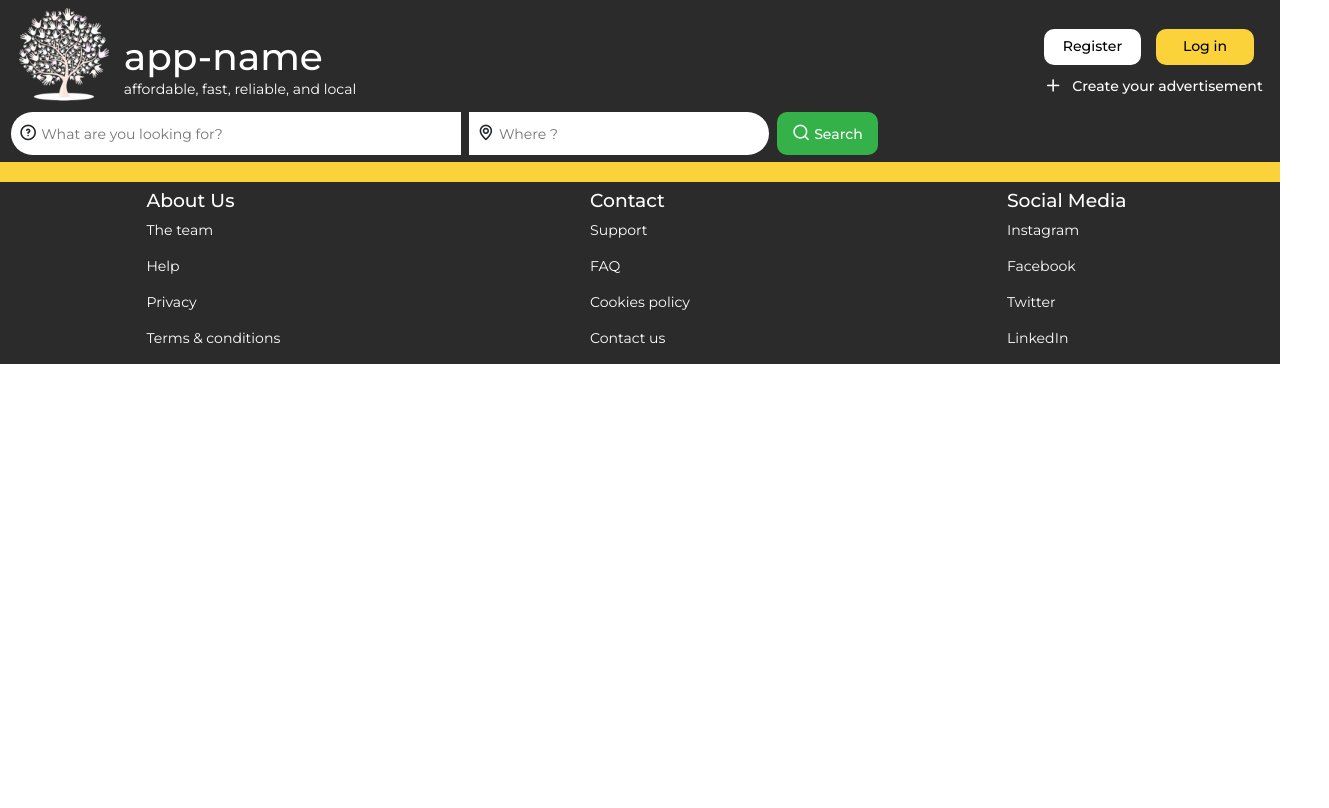
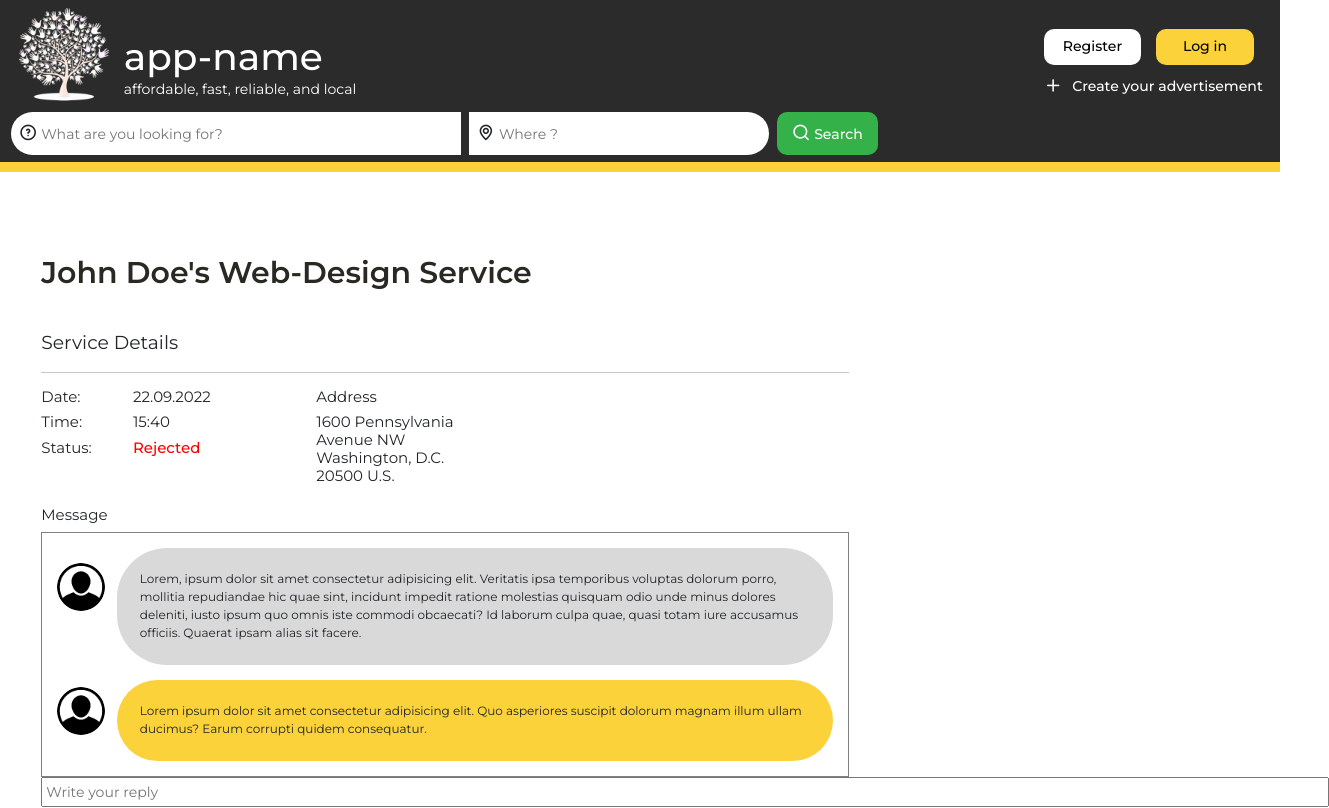
Before and after one commit to anoj-kt/finalproject-frontend, a React (Create React App) app: page /user/1/services/consumed/requests/1/rejected in a window 1280 px wide. Shown: the top 808 px of the page, 1329 px wide, since content can reach past the window. Built offline with nearby package versions, Linux system fonts and the light colour scheme.

Commit message:
added requestdetails2 for consumer

```diff
--- a/src/App.js
+++ b/src/App.js
@@ -16,6 +16,7 @@ import RequestDetailsReject from "./components/RequestDetailsReject";
 import ConsumedServiceList from "./components/ConsumedServiceList";
 import ConsumedServiceDetails from "./components/ConsumedServiceDetails";
 import ConsumedServiceDetailsPending from "./components/ConsumedServiceDetailsPending";
+import ConsumedServiceDetailsRejected from "./components/ConsumedServiceDetailsRejected";
 import ServiceSendRequest from "./components/ServiceSendRequest"
 import ServiceSentRequest from "./components/ServiceSentRequest"
 
@@ -37,11 +38,11 @@ function App() {
             <Route path="/user/:userId/services/provided/:serviceId/requests" element={<RequestListforProvidedServices />}></Route>
             <Route path="/user/:userId/services/provided/:serviceId/requests/:requestId" element={<RequestDetails />}></Route>
             <Route path="/user/:userId/services/provided/:serviceId/requests/:requestId/status/pending" element={<RequestDetailsPending />}></Route>
-            <Route path="/user/:userId/services/provided/:serviceId/requests/:requestId/status/rejected" element={<RequestDetailsReject />}></Route>
             {/* Consumed Services & Request Details */}
             <Route path="/user/:userId/services/consumed/" element={<ConsumedServiceList />}></Route>
             <Route path="/user/:userId/services/consumed/requests/:requestId" element={<ConsumedServiceDetails />}></Route>
             <Route path="/user/:userId/services/consumed/requests/:requestId/pending" element={<ConsumedServiceDetailsPending />}></Route>
+            <Route path="/user/:userId/services/consumed/requests/:requestId/rejected" element={<ConsumedServiceDetailsRejected />}></Route>
             {/* Send Request to use a Service  */}
             <Route path="/service/:serviceID/request/new" element={<ServiceSendRequest />}></Route>
             <Route path="/service/serviceID/request/sent" element={<ServiceSentRequest />}></Route>
--- /dev/null
+++ b/src/components/ConsumedServiceDetailsRejected.js
@@ -0,0 +1,60 @@
+import { useState, useEffect } from 'react';
+import { Link } from 'react-router-dom';
+import { Container, Row, Col } from 'react-bootstrap';
+import "bootstrap-icons/font/bootstrap-icons.css";
+import userimage from "../assets/images/user.png";
+
+const consumedServiceDetailsRejected = () => {
+  return (
+    <Container fluid className="servicedetails__container">
+            <div className='requestdetails__content'>
+                <h2>John Doe's Web-Design Service</h2>
+                <p class="lead">Service Details</p>
+                <Col md={9}><hr></hr></Col>
+            <Row className="justify-content-start">
+                <Col md={1}>
+                    <div className='requestdetails__1'>
+                        <h6>Date:</h6>
+                        <h6>Time:</h6>
+                        <h6>Status:</h6>
+                        <br></br><br></br>
+                        <h6>Message</h6>
+                    </div>
+                </Col>
+                <Col md={2}>
+                    <div className='requestdetails__2'>
+                        <h6>22.09.2022</h6>
+                        <h6>15:40</h6>
+                        <h6 id="c-red">Rejected</h6>
+                    </div>
+                </Col>
+                <Col md={2}>
+                    <h6>Address</h6>
+                    <h6>1600 Pennsylvania Avenue NW Washington, D.C. 20500 U.S.</h6>
+                </Col>
+            </Row>
+                <Col md={9} className="requestdetails__chatbox">
+                    <Row className="justify-content-start">
+                        <div className='chatboxback'>
+                            <Col md={12} className='chatboxbackground'>
+                                <img src={userimage} alt="userimage" />
+                                <p id="chatboxmsg">
+                                Lorem, ipsum dolor sit amet consectetur adipisicing elit. Veritatis ipsa temporibus voluptas dolorum porro, mollitia repudiandae hic quae sint, incidunt impedit ratione molestias quisquam odio unde minus dolores deleniti, iusto ipsum quo omnis iste commodi obcaecati? Id laborum culpa quae, quasi totam iure accusamus officiis. Quaerat ipsam alias sit facere.
+                                </p>
+                            </Col>
+                            <Col md={12} className='chatboxbackground2'>
+                                <img src={userimage} alt="userimage" />
+                                <p id="chatboxmsg2">
+                                    Lorem ipsum dolor sit amet consectetur adipisicing elit. Quo asperiores suscipit dolorum magnam illum ullam ducimus? Earum corrupti quidem consequatur.
+                                </p>
+                            </Col>
+                        </div>
+                    </Row>
+                </Col>
+                <input type="text" id="replytextinput" placeholder="Write your reply"></input>
+            </div>
+        </Container>
+  )
+}
+
+export default consumedServiceDetailsRejected
--- a/src/index.css
+++ b/src/index.css
@@ -762,7 +762,8 @@ a {
 /* =================CONSUMED SERVICES================= */
 
 .servicedetails__container {
-  height: calc(100vh - 162.44px);
+  margin-bottom: 14rem;
+  /* height: calc(100vh - 162.44px); */
  }
 
  #c-green {
@@ -807,3 +808,8 @@ a {
   margin-top: 2rem;
   resize: none;
  }
+
+#c-red {
+  font-weight: var(--font-medium);
+  color: red;
+}
--- a/src/routes/ServerLinks.js
+++ b/src/routes/ServerLinks.js
@@ -31,6 +31,7 @@ const ServerLinks = () => {
             <Link to="/user/:userId/services/consumed">Consumed Services List</Link>
             <Link to="user/:userId/services/consumed/requests/:requestId">Consumed Service Details</Link>
             <Link to="/user/:userId/services/consumed/requests/:requestId/pending">Consumed Service Details Pending</Link>
+            <Link to="/user/:userId/services/consumed/requests/:requestId/rejected">Consumed Service Details Rejected</Link>
 
             {/* Send Request to use a Service  */}
             <Link to="/service/:serviceID/request/new">Send Request to use Service</Link>
--- a/src/routes/ServerRoute.js
+++ b/src/routes/ServerRoute.js
@@ -63,6 +63,7 @@ function ServerRoute() {
                 <Route path="/user/:userId/services/consumed" element={<ConsumedServiceList />}></Route>
                 <Route path="/user/:userId/services/consumed/requests/:requestId" element={<ConsumedServiceDetails />}></Route>
                 <Route path="/user/:userId/services/consumed/requests/:requestId/pending" element={<ConsumedServiceDetailsPending />}></Route>
+                <Route path="/user/:userId/services/consumed/requests/:requestId/rejected" element={<ConsumedServiceDetailsRejected />}></Route>
 
 
                 {/* User Provided Services  */}
```
